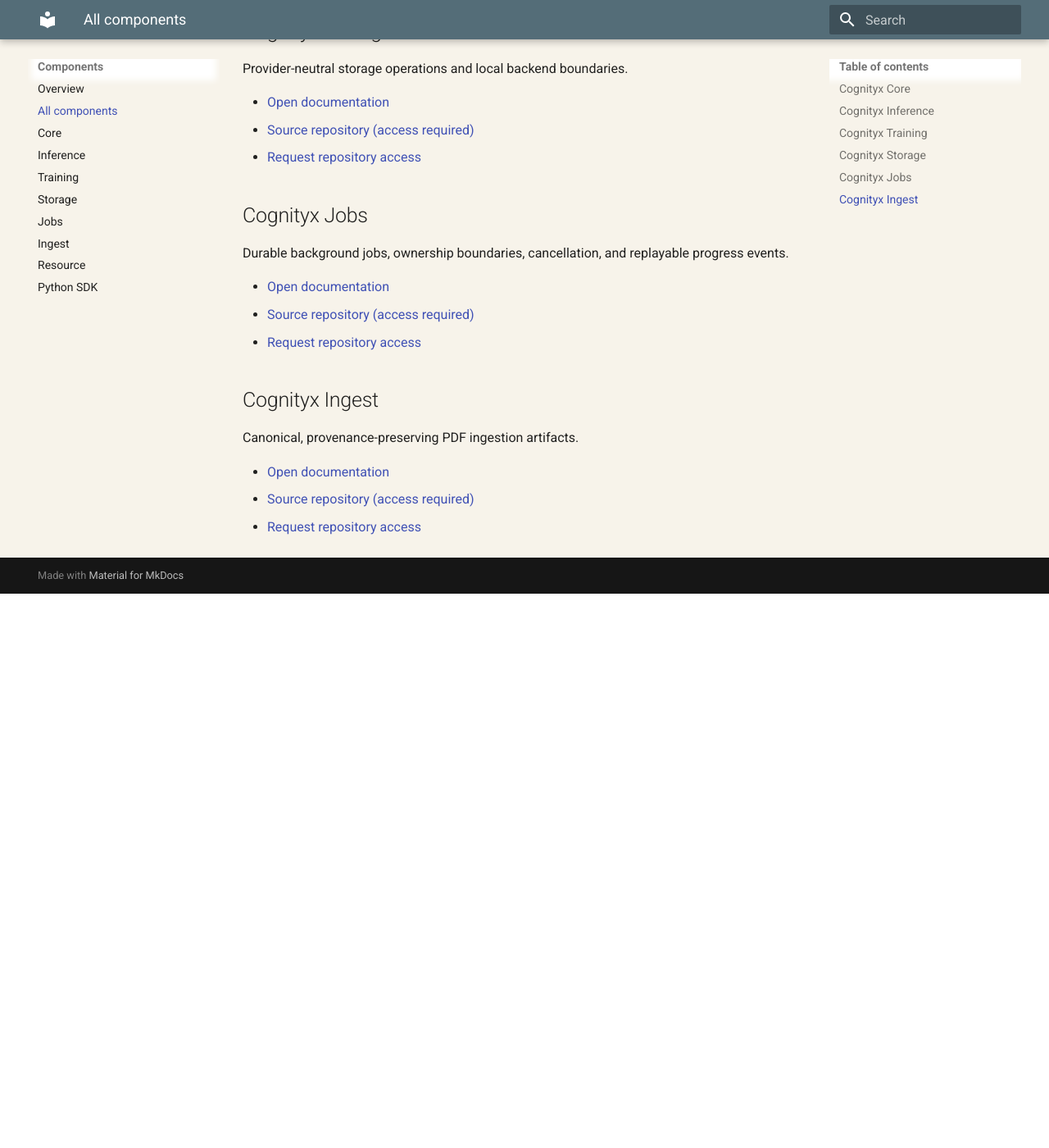
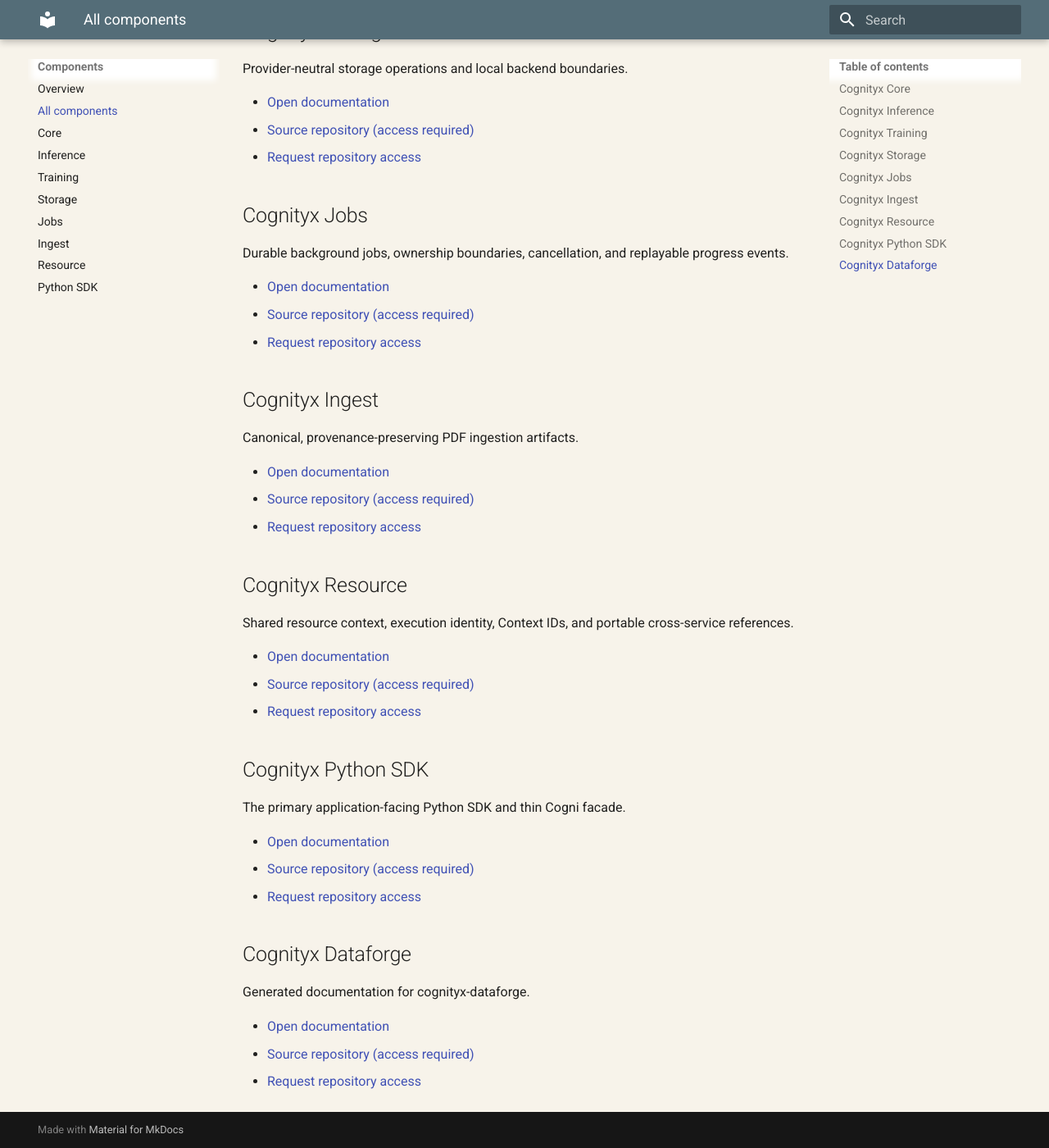
Before and after one commit to cognityx/cognityx.github.io, an MkDocs documentation site: the page built from docs/components/discovered.md, in a window 1280 px wide and 1400 px high, scrolled down 1001 px. Shown: the whole window at 82% size. Built offline with MkDocs 1.6.1 and Material for MkDocs 9.7.7, drawn with Linux system fonts in a browser that asks for light colours; before the commit the page ends 1725 px from its top, so only the background shows below that.

```diff
--- a/docs/components/discovered.md
+++ b/docs/components/discovered.md
@@ -51,3 +51,27 @@
 - [Open documentation](/ingest/)
 - [Source repository (access required)](https://github.com/cognityx/cognityx-ingest)
 - [Request repository access](mailto:bhujay.bhatta@yahoo.com?subject=Access%20request%20for%20cognityx/cognityx-ingest)
+
+## Cognityx Resource
+
+Shared resource context, execution identity, Context IDs, and portable cross-service references.
+
+- [Open documentation](/resource/)
+- [Source repository (access required)](https://github.com/cognityx/cognityx-resource)
+- [Request repository access](mailto:bhujay.bhatta@yahoo.com?subject=Access%20request%20for%20cognityx/cognityx-resource)
+
+## Cognityx Python SDK
+
+The primary application-facing Python SDK and thin Cogni facade.
+
+- [Open documentation](/sdk/)
+- [Source repository (access required)](https://github.com/cognityx/cognityx-sdk)
+- [Request repository access](mailto:bhujay.bhatta@yahoo.com?subject=Access%20request%20for%20cognityx/cognityx-sdk)
+
+## Cognityx Dataforge
+
+Generated documentation for cognityx-dataforge.
+
+- [Open documentation](/dataforge/)
+- [Source repository (access required)](https://github.com/cognityx/cognityx-dataforge)
+- [Request repository access](mailto:bhujay.bhatta@yahoo.com?subject=Access%20request%20for%20cognityx/cognityx-dataforge)
```
Also changed, not shown: 1 other file.
